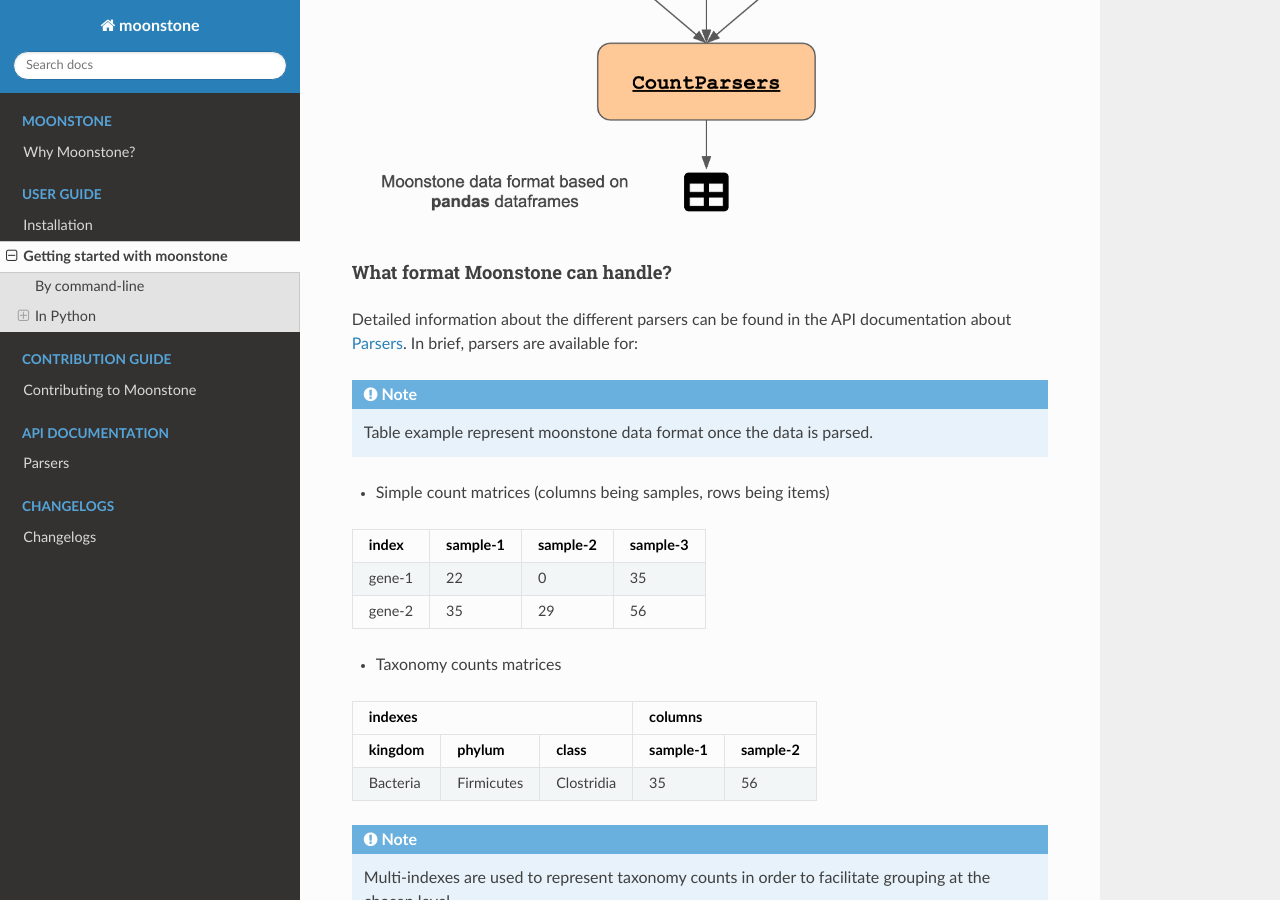
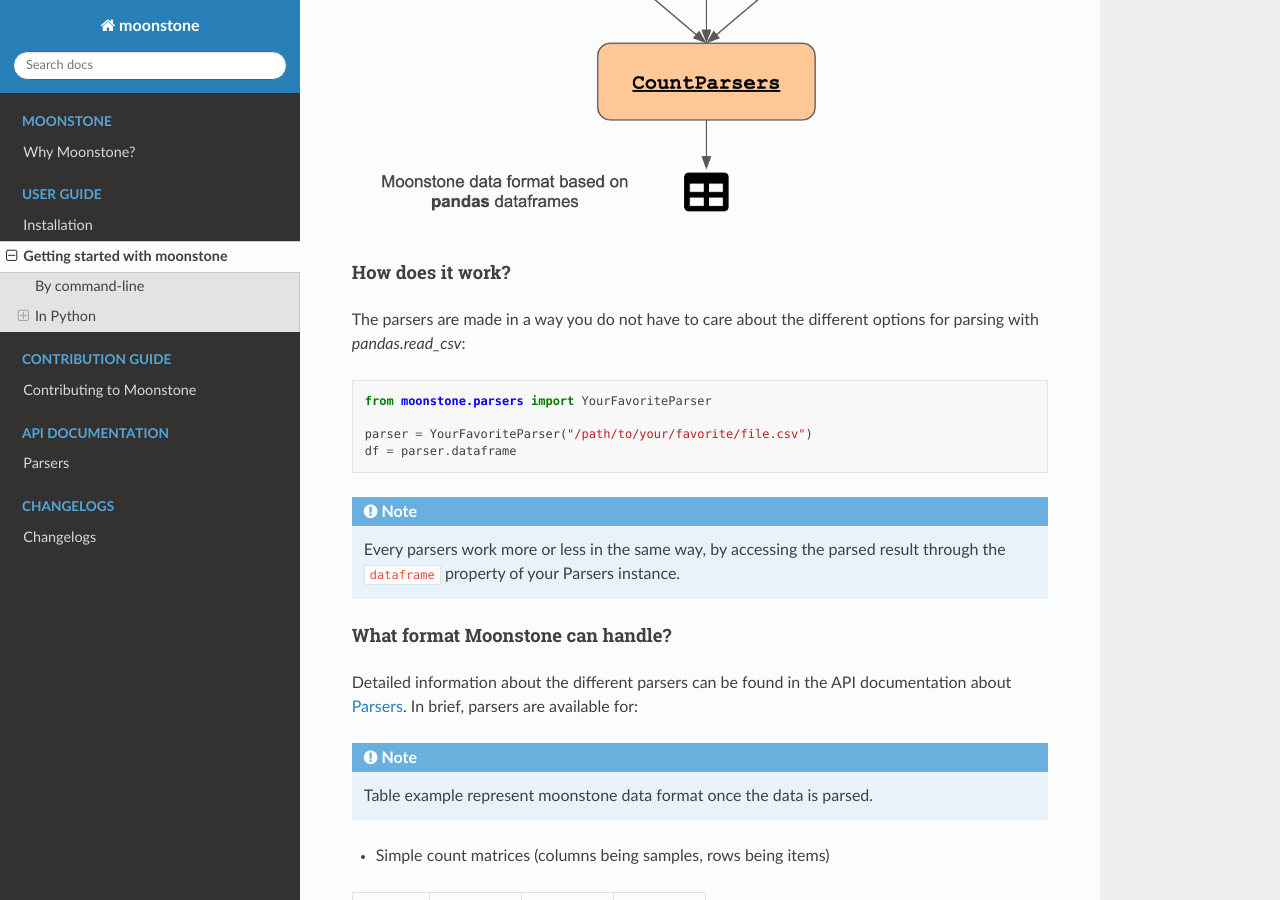
Before and after one commit to motleystate/moonstone, a Sphinx documentation site: the page built from docs/user_guide/getting_started_with_moonstone.rst, in a window 1280 px wide and 900 px high, scrolled down 1097 px. Built offline with Sphinx 7.4.7 and the Read the Docs theme 2.0.0, drawn with Linux system fonts in a browser that asks for light colours.

Commit message:
add doc about use of parsers

```diff
--- a/docs/user_guide/getting_started_with_moonstone.rst
+++ b/docs/user_guide/getting_started_with_moonstone.rst
@@ -41,6 +41,22 @@ different sources and format them in a homogeneous configuration using pandas da
 
 .. image:: /img/countparser.png
   :alt: Countparser example
+
+How does it work?
+'''''''''''''''''
+
+The parsers are made in a way you do not have to care about the different options for parsing with `pandas.read_csv`:
+
+.. code-block:: python
+
+    from moonstone.parsers import YourFavoriteParser
+
+    parser = YourFavoriteParser("/path/to/your/favorite/file.csv")
+    df = parser.dataframe
+
+.. Note::
+    Every parsers work more or less in the same way, by accessing the parsed result through the ``dataframe``
+    property of your Parsers instance.
 
 What format Moonstone can handle?
 '''''''''''''''''''''''''''''''''
```
